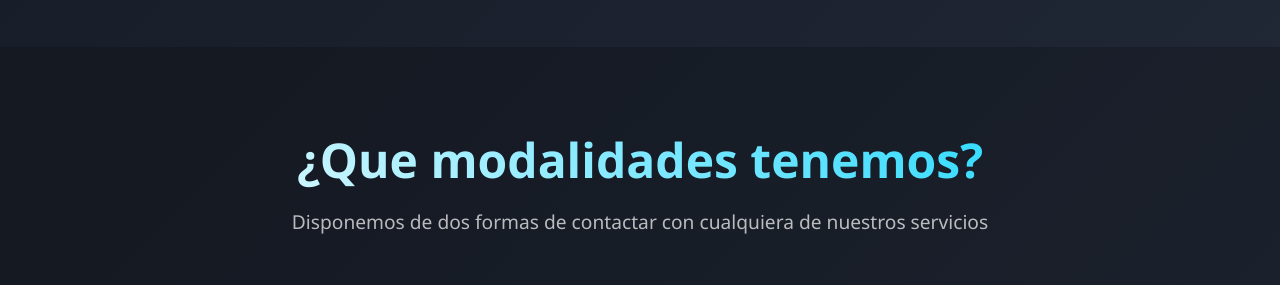
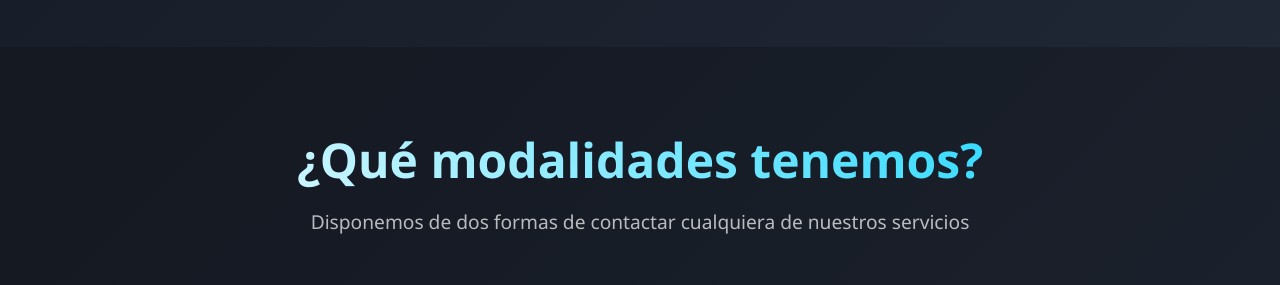
Before and after one commit to AudiForze/Physclab, a plain HTML site: page Physclab/store/index.html in a window 1280 px wide. Shown: the part 2420-2705 px from the top of the page. Drawn offline with Linux system fonts and the light colour scheme.

Commit message:
Update index.html

```diff
--- a/Physclab/store/index.html
+++ b/Physclab/store/index.html
@@ -197,8 +197,8 @@
 
     <section class="features" id="servicios">
         <div class="features-content">
-            <h2 class="fade-in">¿Que modalidades tenemos?</h2>
-            <p class="features-subtitle fade-in">Disponemos de dos formas de contactar con cualquiera de nuestros servicios</p>
+            <h2 class="fade-in">¿Qué modalidades tenemos?</h2>
+            <p class="features-subtitle fade-in">Disponemos de dos formas de contactar cualquiera de nuestros servicios</p>
 
             <div class="features-grid">
                 <div class="feature-item fade-in">
```
